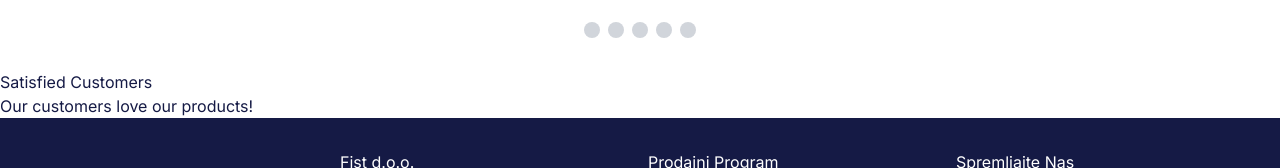
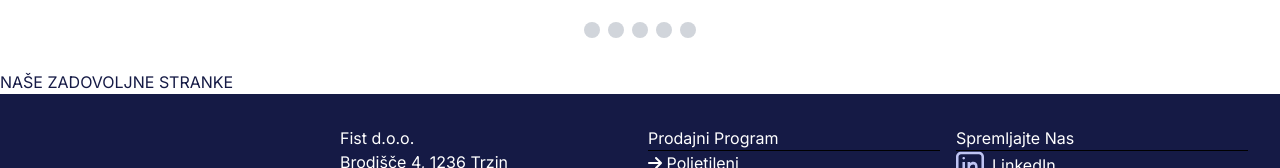
Before and after one commit to jurecapuder/humanfrog_fist, a Next.js app: page / in a window 1280 px wide. Shown: the part 895-1063 px from the top of the page. Built offline with nearby package versions, Linux system fonts and the light colour scheme.

Commit message:
Update satisfiedCustomers.js with translated heading

```diff
--- a/src/app/sections/satisfiedCustomers.js
+++ b/src/app/sections/satisfiedCustomers.js
@@ -3,8 +3,7 @@ import React from 'react';
 function SatisfiedCustomers() {
   return (
     <div>
-      <h2>Satisfied Customers</h2>
-      <p>Our customers love our products!</p>
+        <h2>NAŠE ZADOVOLJNE STRANKE</h2>
     </div>
   );
 }
```
